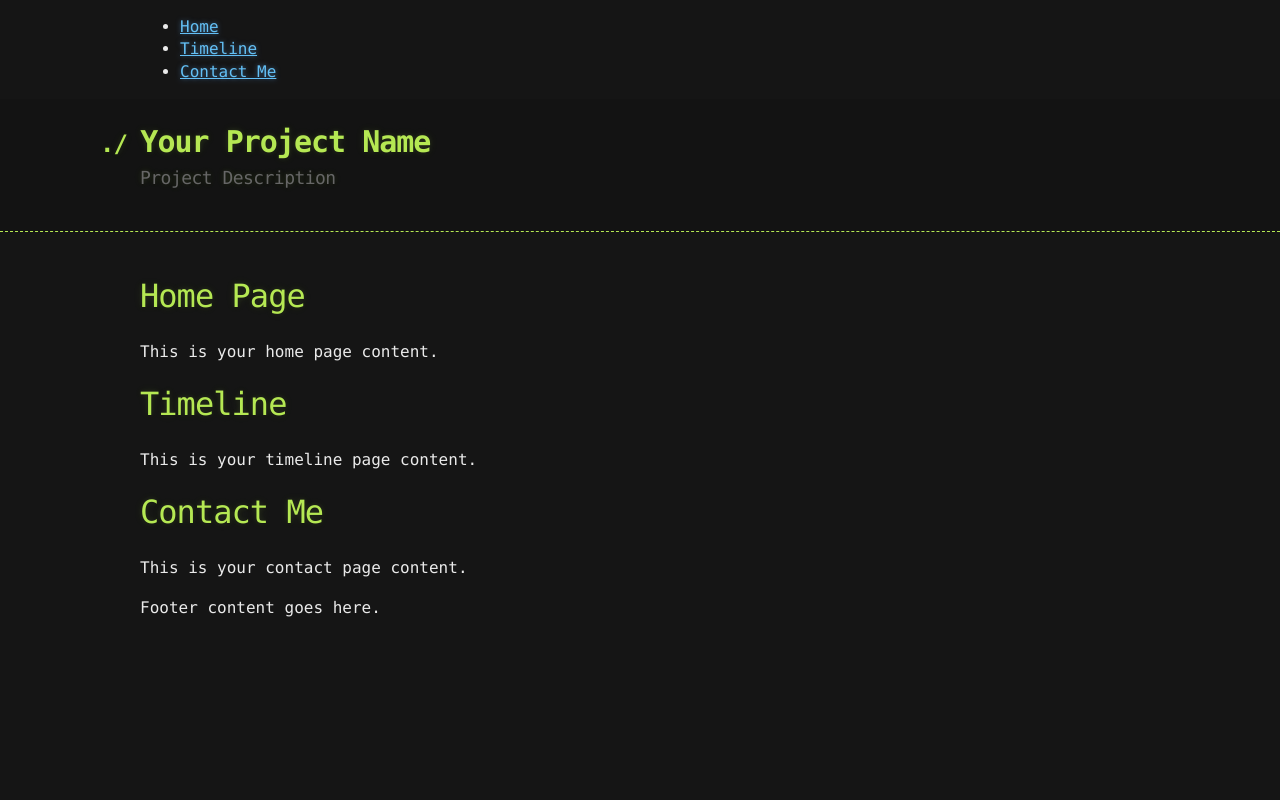
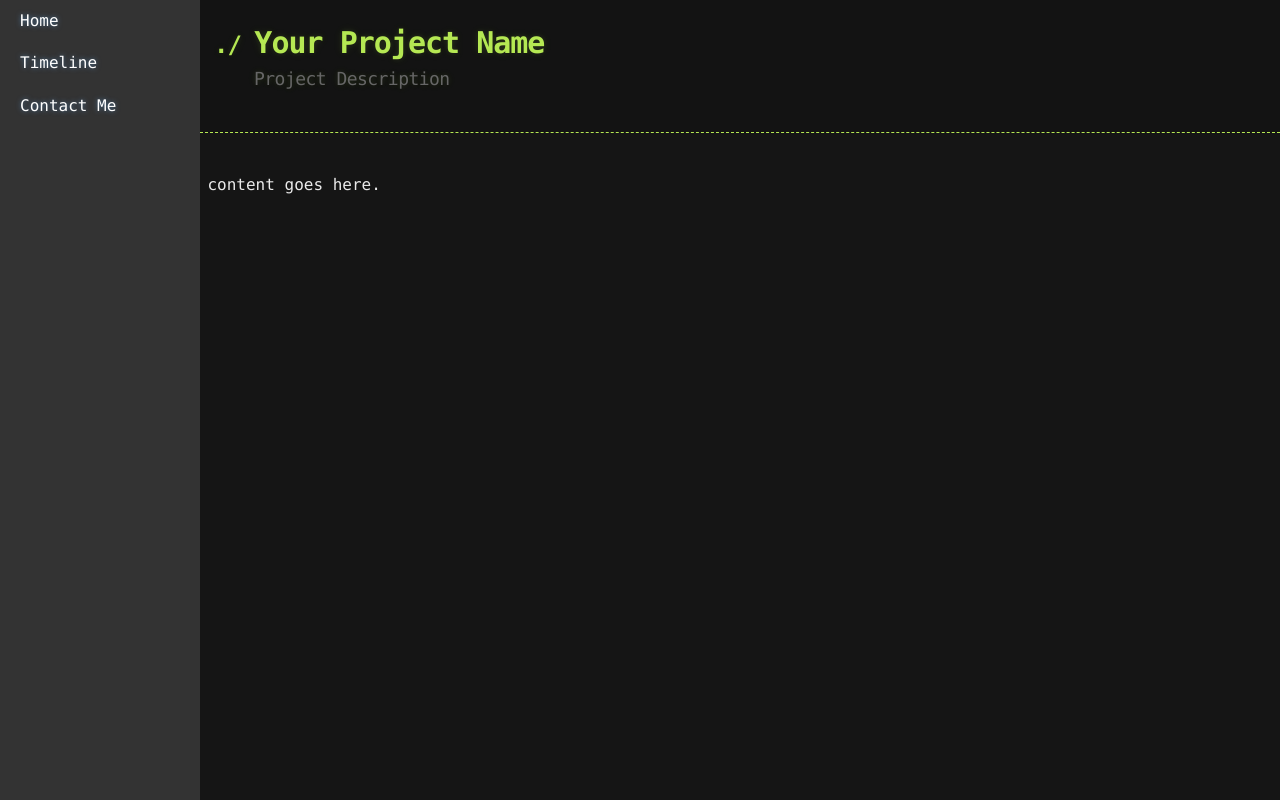
Before and after one commit to wildflowerzx/own.github.io, a plain HTML site: page index.html in a window 1280 px wide. Drawn offline with Linux system fonts and the light colour scheme.

Commit message:
Update styles.css

```diff
--- a/styles.css
+++ b/styles.css
@@ -245,3 +245,45 @@ a {
 #a-title {
   text-decoration: none;
 }
+
+/* Navigation Bar */
+
+.sidebar {
+  width: 200px;
+  height: 100vh; /* Adjust as needed */
+  position: fixed;
+  top: 0;
+  left: 0;
+  background-color: #333; /* Adjust background color */
+}
+
+.sidebar ul {
+  list-style-type: none;
+  padding: 0;
+  margin: 0;
+}
+
+.sidebar ul li {
+  padding: 10px;
+}
+
+.sidebar ul li a {
+  color: #fff;
+  text-decoration: none;
+}
+
+.sidebar ul li a:hover {
+  background-color: #555; /* Adjust hover background color */
+}
+
+.main-content {
+  margin-left: 200px; /* Adjust to match sidebar width */
+}
+
+.tab-content {
+  display: none;
+}
+
+.tab-content.active {
+  display: block;
+}
```
